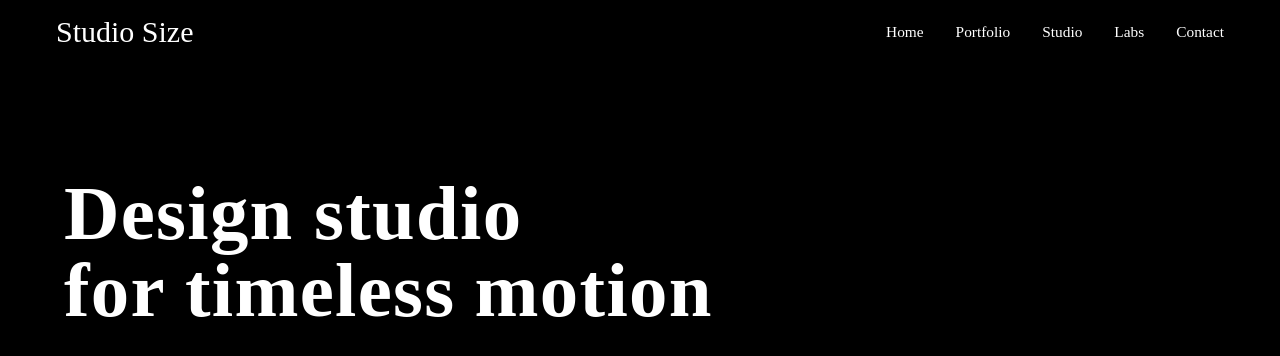
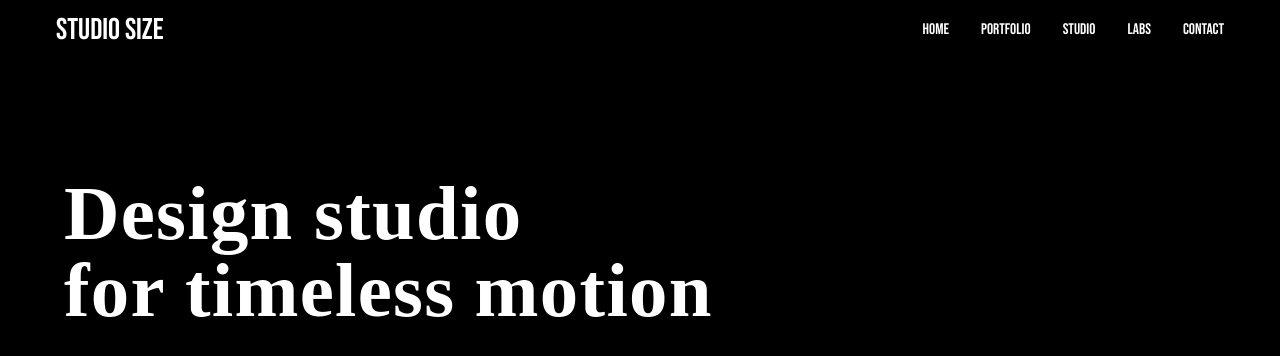
Before and after one commit to ratanz/Stu, a Next.js app: page / in a window 1280 px wide. Shown: the top 356 px of the page. Built offline with nearby package versions, Linux system fonts and the light colour scheme.

Commit message:
made navbar mobile responsive

```diff
--- a/components/Navbar.tsx
+++ b/components/Navbar.tsx
@@ -1,10 +1,75 @@
 'use client';
 
-import React, { useState, useEffect } from "react";
+import React, { useState, useEffect, useRef } from "react";
+import {gsap } from "gsap";
 
-const Navbar = () => {
+
+interface NavItemProps {
+  children: React.ReactNode;
+  index: number;
+  menuItem?: boolean;
+}
+
+interface NavItemProps {
+  children: React.ReactNode;
+  index: number;
+  menuItem?: boolean;
+}
+
+const NavItem: React.FC<NavItemProps> = ({ children, index, menuItem = false }) => {
+  const isEven = index % 2 === 0;
+  const itemRef = useRef<HTMLDivElement>(null);
+  const underlineRef = useRef<HTMLDivElement>(null);
+
+  useEffect(() => {
+    const item = itemRef.current;
+    const underline = underlineRef.current;
+
+    if (!item || !underline) return;
+
+    const handleMouseEnter = () => {
+      gsap.to(underline, { width: '100%', duration: 0.3, ease: 'power2.out' });
+    };
+
+    const handleMouseLeave = () => {
+      gsap.to(underline, { width: '0%', duration: 0.3, ease: 'power2.in' });
+    };
+
+    item.addEventListener('mouseenter', handleMouseEnter);
+    item.addEventListener('mouseleave', handleMouseLeave);
+
+    return () => {
+      item.removeEventListener('mouseenter', handleMouseEnter);
+      item.removeEventListener('mouseleave', handleMouseLeave);
+    };
+  }, []);
+
+  return (
+    <div
+      ref={itemRef}
+      className={`nav-item-wrapper relative overflow-hidden ${
+        isEven ? "even-item" : "odd-item"
+      } mb-6 md:mb-0`}
+    >
+      <h1 className={`cursor-pointer transition-colors duration-300 text-lg md:text-[1.2vw] ${menuItem ? 'text-black' : 'text-white'}`}>
+        {children}
+      </h1>
+      <div
+        ref={underlineRef}
+        className={`underline absolute bottom-0 ${
+          isEven ? "left-0" : "right-0"
+        } w-0 h-0.5 ${menuItem ? 'bg-black' : 'bg-white'} transition-all duration-300 ease-out`}
+      ></div>
+    </div>
+  );
+};
+
+const Navbar: React.FC = () => {
   const [prevScrollPos, setPrevScrollPos] = useState(0);
   const [visible, setVisible] = useState(true);
+  const [isMenuOpen, setIsMenuOpen] = useState(false);
+  const menuRef = useRef<HTMLDivElement>(null);
+  const hamburgerRef = useRef<HTMLButtonElement>(null);
 
   useEffect(() => {
     const handleScroll = () => {
@@ -16,54 +81,82 @@
     return () => window.removeEventListener("scroll", handleScroll);
   }, [prevScrollPos]);
 
+  useEffect(() => {
+    const menuElement = menuRef.current;
+    const hamburgerElement = hamburgerRef.current;
+
+    if (isMenuOpen) {
+      // Opening animation
+      gsap.to(menuElement, {
+        height: '100%',
+        duration: 0.2,
+        ease: 'back.in(1.2)',
+      });
+      gsap.to(hamburgerElement, {
+        color: 'black',
+        duration: 0.4,
+        ease: 'power3.inOut',
+      });
+    } else {
+      // Closing animation
+      gsap.to(menuElement, {
+        height: '0%',
+        duration: 0.2,
+        ease: 'circ.out',
+      });
+      gsap.to(hamburgerElement, {
+        color: 'white',
+        duration: 0.7,
+        ease: 'power2.out',
+      });
+    }
+  }, [isMenuOpen]);
+
+  const toggleMenu = () => {
+    setIsMenuOpen(!isMenuOpen);
+  };
+
   return (
-    <nav
-      className={`fixed top-0 left-0 w-full transition-all duration-300 ease-in-out z-50
-      ${visible ? "translate-y-0" : "-translate-y-full"}
-      ${prevScrollPos > 0 ? "bg-black/70 backdrop-blur-sm" : "bg-transparent"}`}
-    >
-      <div className="w-full h-[5vw] flex items-center justify-between">
-        <div className="nav-item p-14 flex items-center justify-between w-full font-[Satoshi]">
+    <>
+      <nav
+        className={`fixed top-0 left-0 w-full transition-all duration-300 ease-in-out z-50
+        ${visible ? "translate-y-0" : "-translate-y-full"}
+        ${prevScrollPos > 0 ? "bg-black/70 backdrop-blur-sm" : "bg-transparent"}`}
+      >
+        <div className="w-full h-[60px] flex items-center justify-between px-4 md:px-14">
           <div className="logo">
-            <h1 className="text-white text-3xl">Studio Size</h1>
+            <h1 className="text-white text-2xl md:text-3xl">Studio Size</h1>
           </div>
-          <div className="nav-text text-white flex items-center justify-between w-68 gap-8 font-medium text-[1.2vw]">
+          <div className="hidden md:flex nav-text text-white items-center justify-between w-68 gap-8 font-medium text-[1.2vw]">
             <NavItem index={0}>Home</NavItem>
             <NavItem index={1}>Portfolio</NavItem>
             <NavItem index={2}>Studio</NavItem>
             <NavItem index={3}>Labs</NavItem>
             <NavItem index={4}>Contact</NavItem>
           </div>
+          <button
+            ref={hamburgerRef}
+            className="md:hidden text-white text-2xl focus:outline-none z-50 transition-colors duration-300"
+            onClick={toggleMenu}
+          >
+            {isMenuOpen ? '✕' : '☰'}
+          </button>
+        </div>
+      </nav>
+      <div
+        ref={menuRef}
+        className="md:hidden fixed top-0 left-0 w-full bg-white overflow-hidden transition-all duration-300 ease-in-out z-40"
+        style={{ height: "0%" }}
+      >
+        <div className="flex flex-col items-center justify-center h-full">
+          <NavItem index={0} menuItem>Home</NavItem>
+          <NavItem index={1} menuItem>Portfolio</NavItem>
+          <NavItem index={2} menuItem>Studio</NavItem>
+          <NavItem index={3} menuItem>Labs</NavItem>
+          <NavItem index={4} menuItem>Contact</NavItem>
         </div>
       </div>
-    </nav>
-  );
-};
-
-const NavItem = ({
-  children,
-  index,
-}: {
-  children: React.ReactNode;
-  index: number;
-}) => {
-  const isEven = index % 2 === 0;
-
-  return (
-    <div
-      className={`nav-item-wrapper relative overflow-hidden ${
-        isEven ? "even-item" : "odd-item"
-      }`}
-    >
-      <h1 className="cursor-pointer transition-colors duration-300">
-        {children}
-      </h1>
-      <div
-        className={`absolute bottom-0 ${
-          isEven ? "left-0" : "right-0"
-        } w-0 h-0.5 bg-white transition-all duration-300 ease-out`}
-      ></div>
-    </div>
+    </>
   );
 };
 
```
